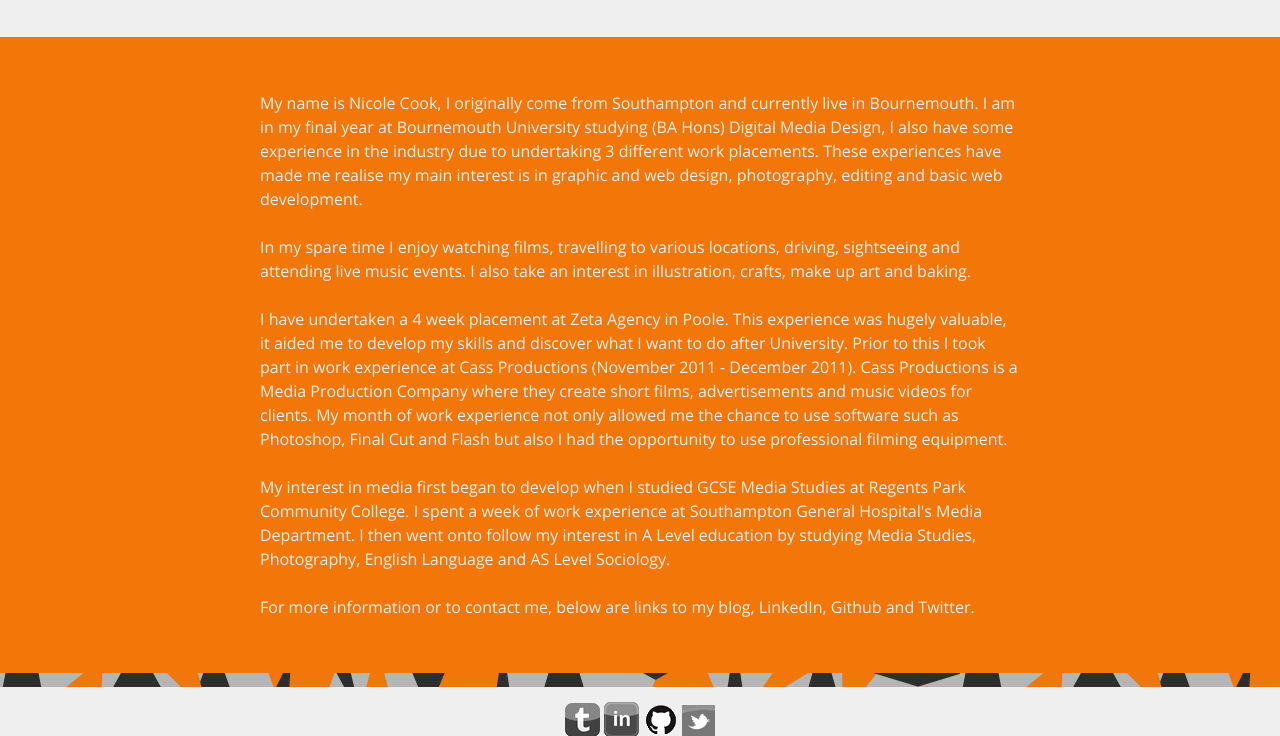
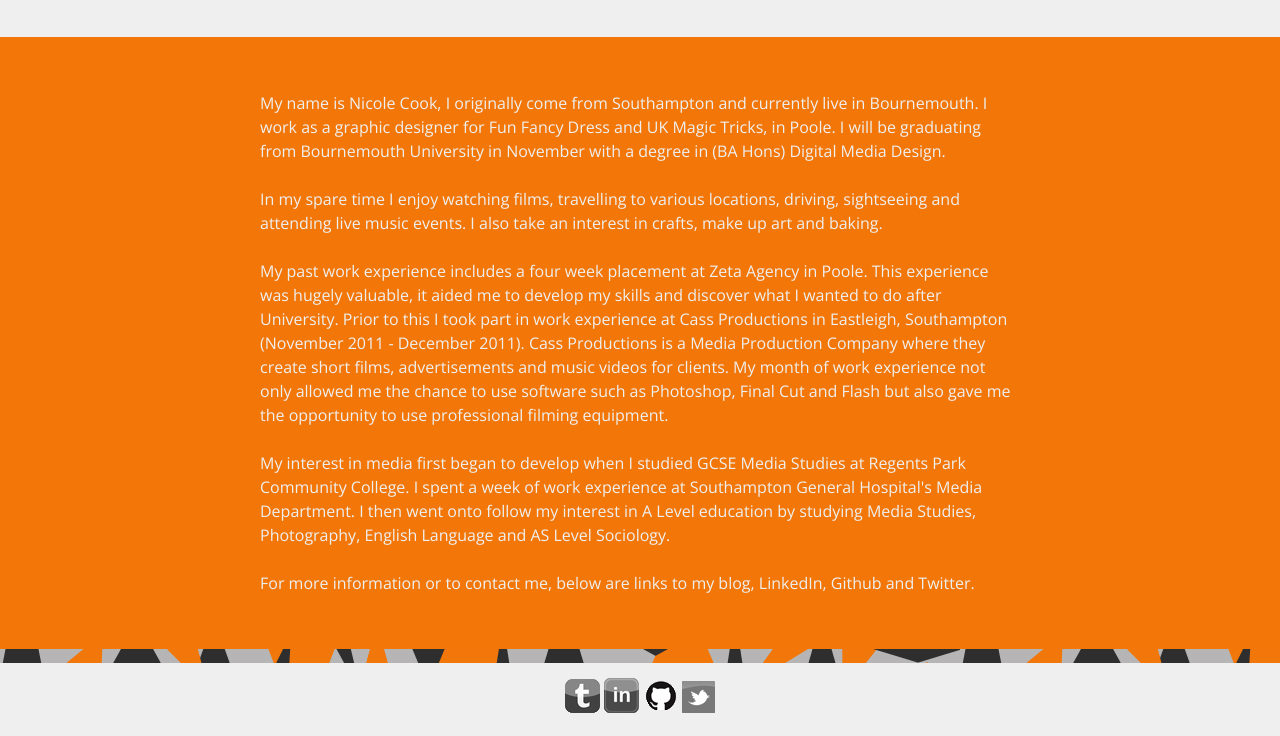
Before and after one commit to nicoleee/portfolio_site, a PHP site: page /about.php in a window 1280 px wide. Shown: the part 571-1307 px from the top of the page. Run offline with PHP 8.4, Linux system fonts and the light colour scheme.

Commit message:
About page information changed

```diff
--- a/about.php
+++ b/about.php
@@ -10,11 +10,11 @@ require 'php/header.php';
 </div>
 <div class="section section--padded background--orange">
 	<div class="container constrained">
-		<p class="text--white">My name is Nicole Cook, I originally come from Southampton and currently live in Bournemouth. I am in my final year at Bournemouth University studying (BA Hons) Digital Media Design, I also have some experience in the industry due to undertaking 3 different work placements. These experiences have made me realise my main interest is in graphic and web design, photography, editing and basic web development.</p>
+		<p class="text--white">My name is Nicole Cook, I originally come from Southampton and currently live in Bournemouth. I work as a graphic designer for Fun Fancy Dress and UK Magic Tricks, in Poole. I will be graduating from Bournemouth University in November with a degree in (BA Hons) Digital Media Design.</p>
 
-		<p class="text--white">In my spare time I enjoy watching films, travelling to various locations, driving, sightseeing and attending live music events. I also take an interest in illustration, crafts, make up art and baking.</p>
+		<p class="text--white">In my spare time I enjoy watching films, travelling to various locations, driving, sightseeing and attending live music events. I also take an interest in crafts, make up art and baking.</p>
 
-		<p class="text--white">I have undertaken a 4 week placement at Zeta Agency in Poole. This experience was hugely valuable, it aided me to develop my skills and discover what I want to do after University. Prior to this I took part in work experience at Cass Productions (November 2011 - December 2011). Cass Productions is a Media Production Company where they create short films, advertisements and music videos for clients. My month of work experience not only allowed me the chance to use software such as Photoshop, Final Cut and Flash but also I had the opportunity to use professional filming equipment.</p>
+		<p class="text--white">My past work experience includes a four week placement at Zeta Agency in Poole. This experience was hugely valuable, it aided me to develop my skills and discover what I wanted to do after University. Prior to this I took part in work experience at Cass Productions in Eastleigh, Southampton (November 2011 - December 2011). Cass Productions is a Media Production Company where they create short films, advertisements and music videos for clients. My month of work experience not only allowed me the chance to use software such as Photoshop, Final Cut and Flash but also gave me the opportunity to use professional filming equipment.</p>
 
 		<p class="text--white">My interest in media first began to develop when I studied GCSE Media Studies at Regents Park Community College. I spent a week of work experience at Southampton General Hospital's Media Department. I then went onto follow my interest in A Level education by studying Media Studies, Photography, English Language and AS Level Sociology.
 
```
